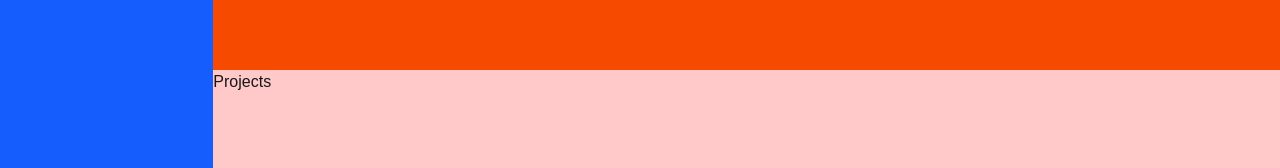
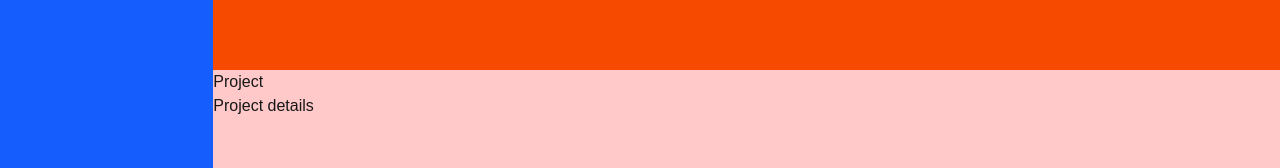
Before and after one commit to jafarimurtaza/age-portal-dashboard, a Next.js app: page /projects in a window 1280 px wide. Shown: the part 122-290 px from the top of the page. Built offline with nearby package versions, Linux system fonts and the light colour scheme.

Commit message:
Added text of project deatils

```diff
--- a/src/app/(admin)/projects/page.js
+++ b/src/app/(admin)/projects/page.js
@@ -1,5 +1,8 @@
 import React from "react";
 
 export default function ProjectsPage() {
-  return <div>Projects</div>;
+  return <div>
+    <h1>Project</h1>
+    <h2>Project details</h2>
+  </div>;
 }
```
